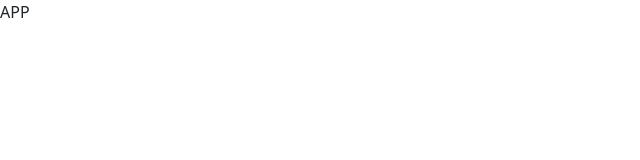
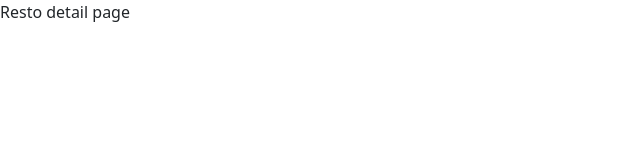
Before and after one commit to zomeru/yelp_pern, a React (Create React App) app in the folder client/: page /restaurants/1 in a window 1280 px wide. Shown: the top 160 px of the page, without its empty margins (0-640 px from the left). Built offline with nearby package versions, Linux system fonts and the light colour scheme; a small style sheet from the web is missing; the HTML template or start-up script is replaced by a standard one.

Commit message:
Added routes

```diff
--- a/client/package.json
+++ b/client/package.json
@@ -8,6 +8,7 @@
     "@testing-library/user-event": "^12.1.10",
     "react": "^17.0.2",
     "react-dom": "^17.0.2",
+    "react-router-dom": "^6.0.2",
     "react-scripts": "4.0.3",
     "web-vitals": "^1.0.1"
   },
--- a/client/src/App.jsx
+++ b/client/src/App.jsx
@@ -1,7 +1,30 @@
 import React from 'react';
+import { BrowserRouter as Router, Route, Routes } from 'react-router-dom';
+
+import Home from './routes/Home';
+import UpdatePage from './routes/UpdatePage';
+import RestaurantDetailPage from './routes/RestaurantDetailPage';
 
 const App = () => {
-  return <div>APP</div>;
+  return (
+    <div>
+      <Router>
+        <Routes>
+          <Route exact path='/' element={<Home />} />
+          <Route
+            exact
+            path='/restaurants/:id/update'
+            element={<UpdatePage />}
+          />
+          <Route
+            exact
+            path='/restaurants/:id'
+            element={<RestaurantDetailPage />}
+          />
+        </Routes>
+      </Router>
+    </div>
+  );
 };
 
 export default App;
--- /dev/null
+++ b/client/src/routes/Home.jsx
@@ -0,0 +1,7 @@
+import React from 'react';
+
+const Home = () => {
+  return <div>Home</div>;
+};
+
+export default Home;
--- /dev/null
+++ b/client/src/routes/RestaurantDetailPage.jsx
@@ -0,0 +1,7 @@
+import React from 'react';
+
+const RestaurantDetailPage = () => {
+  return <div>Resto detail page</div>;
+};
+
+export default RestaurantDetailPage;
--- /dev/null
+++ b/client/src/routes/UpdatePage.jsx
@@ -0,0 +1,7 @@
+import React from 'react';
+
+const UpdatePage = () => {
+  return <div>update page</div>;
+};
+
+export default UpdatePage;
```
Also changed, not shown: 1 other file (tests, documents, lock files or other folders).
